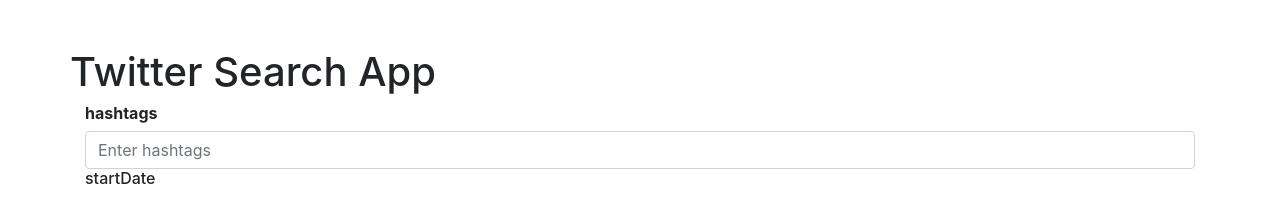
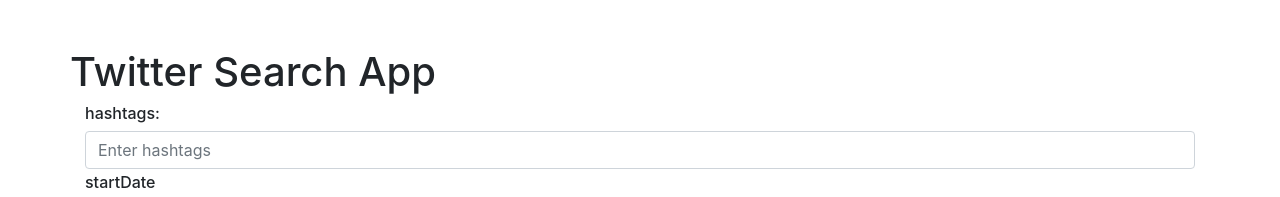
Before and after one commit to YosiZiv/twiiter-search-app, a React (Create React App) app: page / in a window 1280 px wide. Shown: the top 197 px of the page. Built offline with nearby package versions, Linux system fonts and the light colour scheme.

Commit message:
style input

```diff
--- a/src/Components/Layout/TextInput.css
+++ b/src/Components/Layout/TextInput.css
@@ -1,6 +1,3 @@
-.text-input-container {
-  text-align: left;
-}
 .invalid {
   border: 1px solid red;
   background-color: #fda49a;
--- a/src/Components/Layout/TextInput.js
+++ b/src/Components/Layout/TextInput.js
@@ -13,11 +13,11 @@ const TextInput = props => {
   } = props;
 
   return (
-    <div className='text-input-container'>
+    <div className='mb-1'>
       <h6>
-        <strong>
-          {id} {required && <span className='text-danger'>*</span>}
-        </strong>
+        <label className='m-0'>
+          {id}: {required && <span className='text-danger'>*</span>}
+        </label>
       </h6>
       <input
         id={id}
```
